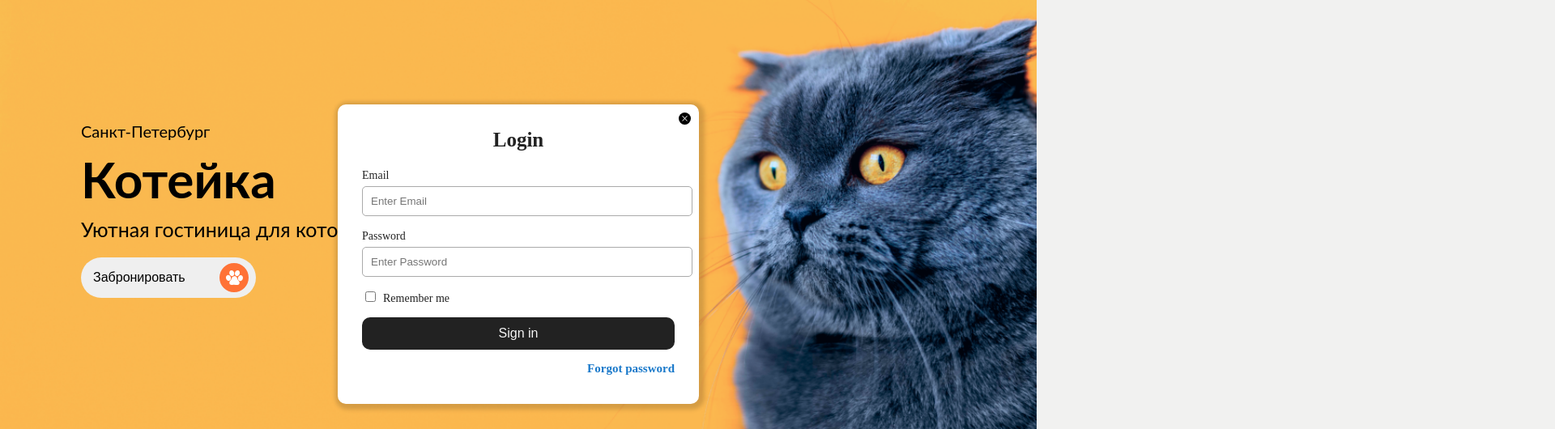
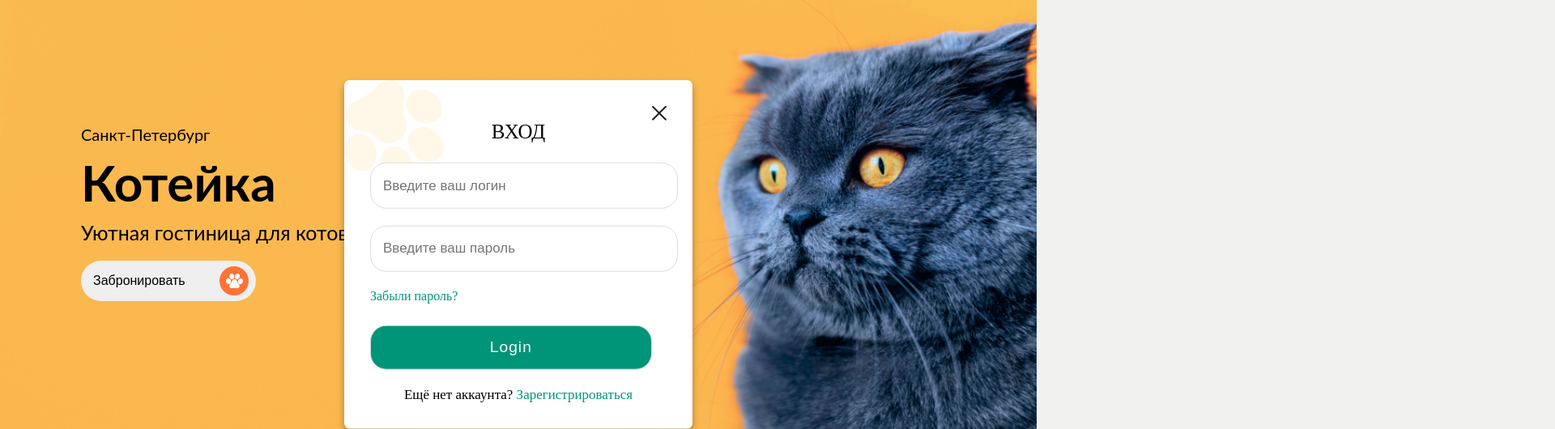
Before and after one commit to demka-dd/kitty-house, a plain HTML site: page index.html in a window 1280 px wide. Both pictures are taken after a click on the picture 1210 px from the left and 40 px from the top of the page. Shown: the part 86-616 px from the top of the page at 81% size, 1920 px wide, since content can reach past the window. Drawn offline with nearby package versions, Linux system fonts and the light colour scheme.

Commit message:
Окно вход и регистрация

```diff
--- a/css/style.scss
+++ b/css/style.scss
@@ -38,25 +38,47 @@ body {
             margin-left: 10px;
         }
     }
-
-
     .popup{
         position: absolute;
-        top: -150%;
+        top: 50%;
         left: 50%;
-        opacity: 0;
-        transform: translate(-50%, -50%) scale(1.25);
-        width: 386px;
-        padding: 20px 30px;
+        transform: translate(-50%,-50%);
+        max-width: 430px;
+        width: 100%;
+        visibility: hidden;
         background: #fff;
-        box-shadow: 2px 2px 5px 5px rgba(0,0,0,0.15);
-        border-radius: 10px;
-        transition: top 0ms ease-in-out 200ms,
-                    opacity 200ms ease-in-out 0ms,
-                    transform 200ms ease-in-out 0ms;
+        border-radius: 7px;
+        box-shadow: 0 5px 10px rgba(0,0,0,0.3);
+        background-image: url(../img/paw-log.svg);
+        background-repeat: no-repeat;
+        .close-btn {
+            display: flex;
+            justify-content: right;
         }
-
+      }
+      .popup .registration{
+        display: none;
+      }
+      #check:checked ~ .registration{
+        display: block;
+      }
+      #check:checked ~ .login{
+        display: none;
+      }
+      #check{
+        display: none;
+      }
+      .popup .form{
+        padding: 2rem;
+      }
+      .form header{
+        font-size: 25px;
+        font-weight: 500;
+        text-align: center;
+        margin-bottom: 1.5rem;
+      }
       .popup.active{
+           visibility: visible;
             top: 50%;
             opacity: 1;
             transform: translate(-50%, -50%) scale(1);
@@ -64,74 +86,51 @@ body {
             opacity 200ms ease-in-out 0ms,
             transform 20ms ease-in-out 0ms;
           }
-
-      .popup .close-btn{
-        position: absolute;
-        top: 10px;
-        right: 10px;
-        width: 15px;
-        height: 15px;
-        background: #000;
-        color: #eee;
+       .form input{
+         height: 55px;
+         width: 95%;
+         padding: 0 15px;
+         font-size: 17px;
+         margin-bottom: 1.3rem;
+         border: 1px solid #ddd;
+         border-radius: 20px;
+         outline: none;
+       }
+       .form input:focus{
+         box-shadow: 0 1px 0 rgba(0,0,0,0.2);
+       }
+      .form a{
+        font-size: 16px;
+        color: #009579;
+        text-decoration: none;
+      }
+      .form a:hover{
+        text-decoration: underline;
+      }
+      .form input.button{
+        color: #fff;
+        background: #009579;
+        font-size: 1.2rem;
+        font-weight: 500;
+        letter-spacing: 1px;
+        margin-top: 1.7rem;
+        cursor: pointer;
+        transition: 0.4s;
+      }
+      .form input.button:hover{
+        background: #006653;
+      }
+      .signup{
+        font-size: 17px;
         text-align: center;
-        line-height: 15px;
-        border-radius: 15px;
+      }
+      .signup label{
+        color: #009579;
         cursor: pointer;
       }
-
-      .popup .form h2{
-        text-align: center;
-        color: #222;
-        margin: 10px 0px 20px;
-        font-size: 25px;
+      .signup label:hover{
+        text-decoration: underline;
       }
-
-      .popup .form .form-element{
-        margin: 15px 0px;
-      }
-
-      .popup .form .form-element label{
-        font-size: 14px;
-        color: #222;
-      }
-
-      .popup .form .form-element input[type="text"],
-      .popup .form .form-element input[type="password"]{
-        margin-top: 5px;
-        display: block;
-        width: 100%;
-        padding: 10px;
-        outline: none;
-        border: 1px solid #aaa;
-        border-radius: 5px;
-      }
-
-      .popup .form .form-element input[type="checkbox"]{
-        margin-right: 5px;
-      }
-
-      .popup .form .form-element button{
-        width: 100%;
-        height: 40px;
-        border: none;
-        outline: none;
-        font-size: 16px;
-        background: #222;
-        color: #f5f5f5;
-        border-radius: 10px;
-        cursor: pointer;
-
-      }
-
-      .popup .form .form-element a {
-        display: block;
-        text-align: right;
-        font-size: 15px;
-        color: #1a79ca;
-        text-decoration: none;
-        font-weight: 600;
-      }
-
 }
 
 .kitty {
--- a/index.html
+++ b/index.html
@@ -10,7 +10,7 @@
     <header>
         <div class="container">
             <div class="header-nav">
-                <img src="img/logo.svg" alt="">
+                <a href="index.html"><img src="img/logo.svg" alt=""></a>
                 <nav class="menu-mob">
                     <li><a href="#section-1">ПОЧЕМУ МЫ?</a></li>
                     <li><a href="#">НОМЕРА</a></li>
@@ -18,28 +18,40 @@
                     <li><a href="#section-3">КАК НАС НАЙТИ</a></li>
                     <img id="show-login" src="img/user.svg" alt="">
                 </nav>
-
-                <div class="popup">
-                    <div class="close-btn">&times;</div>
-                    <div class="form">
-                       <h2>Login</h2>
-                       <div class="form-element">
-                          <label for="email">Email</label>
-                          <input type="text" id="email" placeholder="Enter Email">
+                <div  class="popup">
+                    <input type="checkbox" id="check">
+                    <div class="login form">
+                        <div class="close-btn">
+                            <img src="img/close-btn.svg" alt="">
                         </div>
-                       <div class="form-element">
-                          <label for="password">Password</label>
-                          <input type="text" id="password" placeholder="Enter Password">
+                      <header>ВХОД</header>
+                      <form action="#">
+                        <input type="text" placeholder="Введите ваш логин">
+                        <input type="password" placeholder="Введите ваш пароль">
+                        <a href="#">Забыли пароль?</a>
+                        <input type="button" class="button" value="Login">
+                      </form>
+                      <div class="signup">
+                        <span class="signup">Ещё нет аккаунта?
+                         <label for="check">Зарегистрироваться</label>
+                        </span>
                       </div>
-                       <div class="form-element">
-                          <input type="checkbox" id="remember-me">
-                          <label for="remember-me">Remember me</label>
                     </div>
-                       <div class="form-element">
-                          <button>Sign in</button>
+                    <div class="registration form">
+                        <div class="close-btn">
+                            <img src="img/close-btn.svg" alt="">
                         </div>
-                       <div class="form-element">
-                          <a href="#">Forgot password</a>
+                      <header>РЕГИСТРАЦИЯ</header>
+                      <form action="#">
+                        <input type="text" placeholder="">
+                        <input type="password" placeholder="Создать логин">
+                        <input type="password" placeholder="Введите пароль">
+                        <input type="button" class="button" value="Зарегистрироваться">
+                      </form>
+                      <div class="signup">
+                        <span class="signup">Есть аккаунт?
+                         <label for="check">Войти</label>
+                        </span>
                       </div>
                     </div>
                 </div>
@@ -302,7 +314,7 @@
 </html>
 
 <script src="https://code.jquery.com/jquery-3.6.0.min.js"></script>
-<script src="jquery/numbers.js"></script>
+<!-- <script src="jquery/numbers.js"></script> -->
 <script src="jquery/slider-reviews.js"></script>
 <script src="jquery/icons.js"></script>
 <script>
@@ -313,5 +325,4 @@
                     document.querySelector(".popup .close-btn").addEventListener("click",function(){
                        document.querySelector(".popup").classList.remove("active");
                     });
-
 </script>
```
Also changed, not shown: css/style.css, img/close-btn.svg (added), img/paw-log.svg (added), 1 other file. Lines whose indentation alone changed are shown as unchanged.
